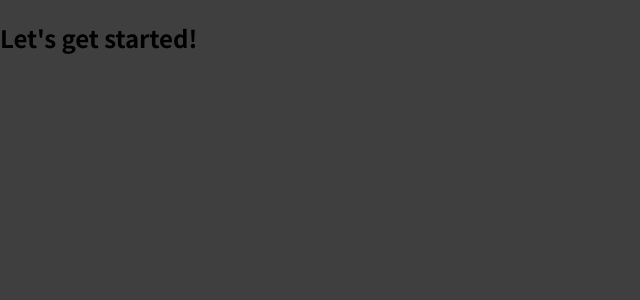
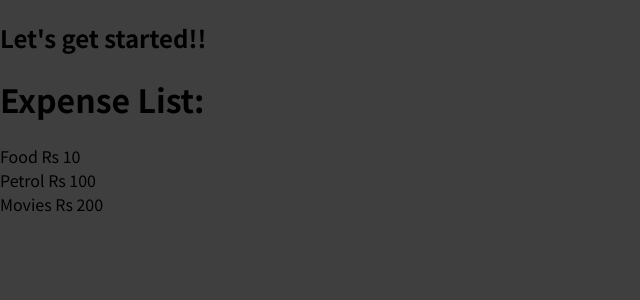
Before and after one commit to Abhay-Hasrani/Sharpener, a JavaScript app in the folder First_React_App/01-starting-setup/: page / in a window 1280 px wide. Shown: the top 300 px of the page, without its empty margins (0-640 px from the left). Built offline with nearby package versions, Linux system fonts and the light colour scheme.

Commit message:
updated list items

```diff
--- a/First_React_App/01-starting-setup/src/App.js
+++ b/First_React_App/01-starting-setup/src/App.js
@@ -1,7 +1,9 @@
+import ExpenseItem from "./components/ExpenseItem";
 function App() {
   return (
     <div>
-      <h2>Let's get started!</h2>
+      <h2>Let's get started!!</h2>
+      <ExpenseItem></ExpenseItem>
     </div>
   );
 }
--- /dev/null
+++ b/First_React_App/01-starting-setup/src/components/ExpenseItem.js
@@ -0,0 +1,9 @@
+function ExpenseItem(){
+    return (
+    <div>
+    <h1>Expense List:</h1>
+    <p>Food Rs 10<br/>Petrol Rs 100<br/>Movies Rs 200</p>
+    </div>
+    );
+}
+export default ExpenseItem;
```
